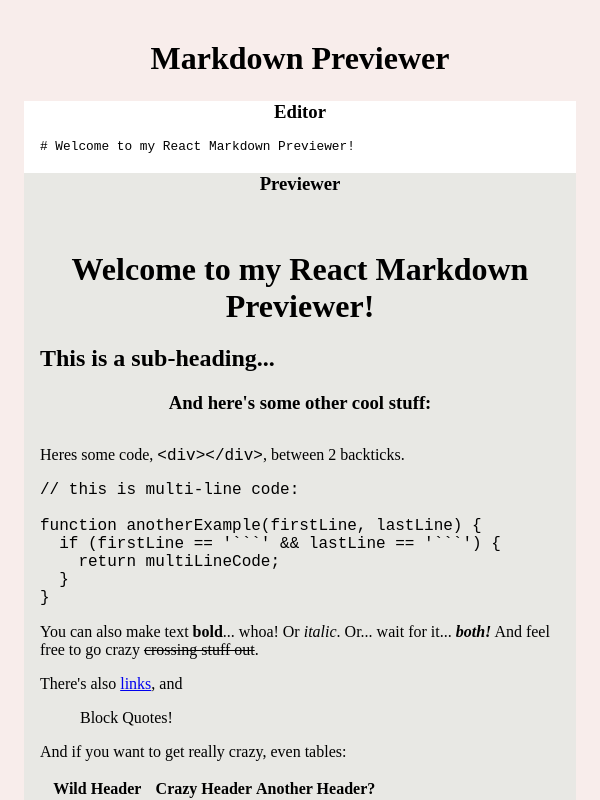
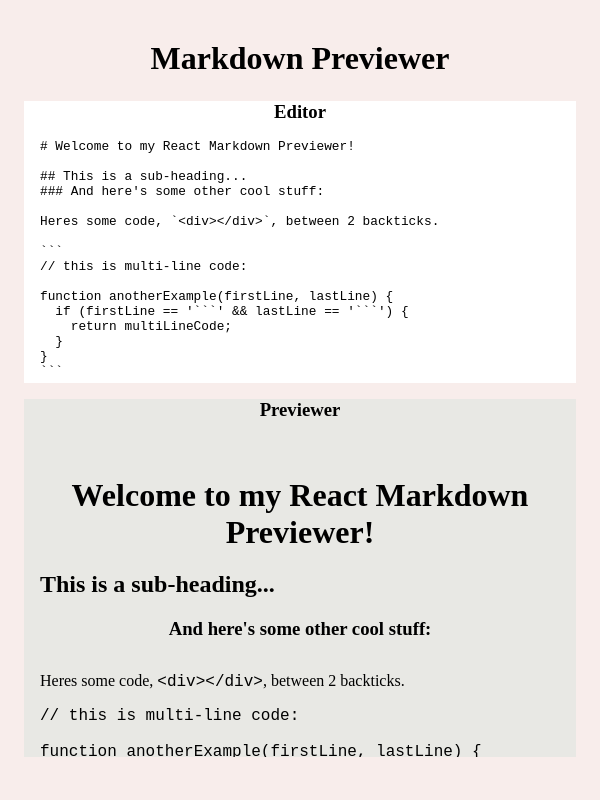
Before and after one commit to thanhhung-art/my-markdown-previewer, a React (Create React App) app: page / in a window 600 px wide. Shown: the top 800 px of the page. Built offline with nearby package versions, Linux system fonts and the light colour scheme.

Commit message:
add responsive

```diff
--- a/src/App.scss
+++ b/src/App.scss
@@ -15,6 +15,14 @@
     margin: 0;
     text-align: center;
     padding-bottom: 1rem;
+    position: relative;
+
+    ::after {
+        content: "";
+        position: absolute;
+        bottom: 0;
+        border: 1px solid red;
+    }
 }
 
 .container {
@@ -60,5 +68,21 @@
     .container {
         flex-direction: column;
         padding: 1rem;
+
+        &_col-left {
+
+            textarea {
+                height: 30vh;
+            }
+        }
+
+        &_col-right {
+            margin-top: 1rem;
+
+            &_previewer {
+                height: 40vh;
+                overflow-y: auto;
+            }
+        }
     }
 }
```
